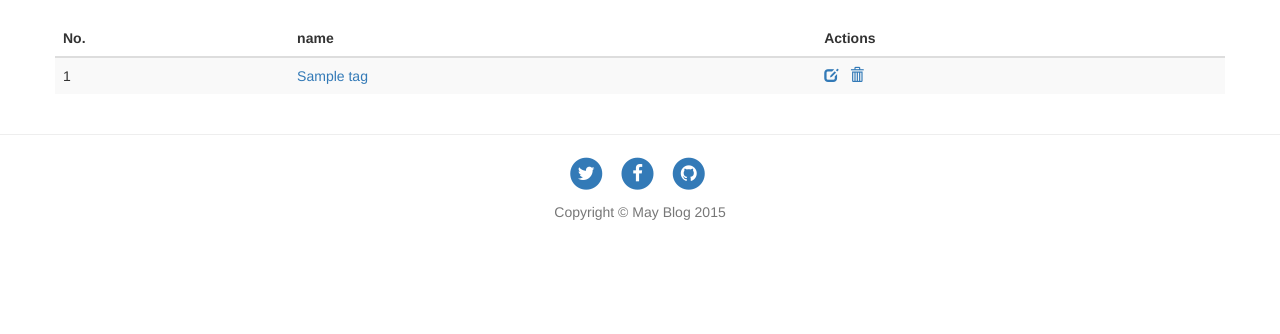
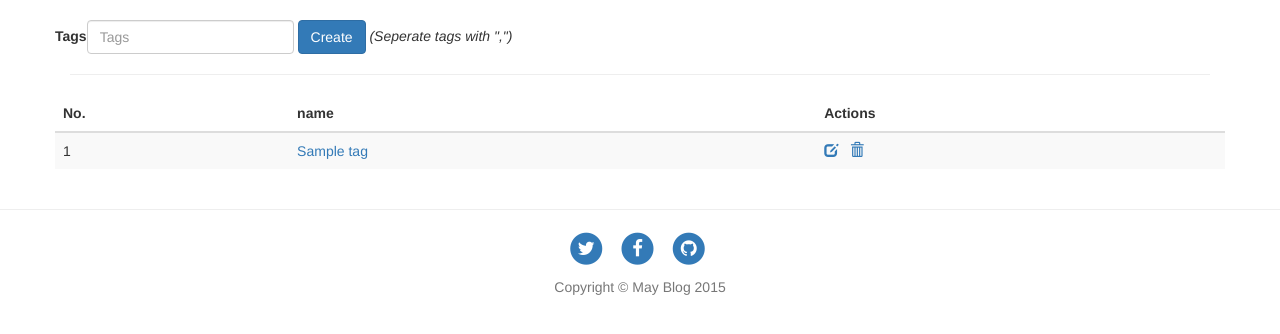
Before and after one commit to codyle50/Django-Blog, a Django app: page /admin/tags/ in a window 1280 px wide. Shown: the part 52-386 px from the top of the page. Run offline with Django 3.2, Linux system fonts and the light colour scheme; a user stored in the database is signed in; tables that the repository leaves empty hold one stand-in row (values such as "Sample post"); some libraries are stand-ins or nearby versions.

Commit message:
create tags

```diff
--- a/blog/main/forms.py
+++ b/blog/main/forms.py
@@ -16,4 +16,7 @@ class NewPage(forms.Form):
     content = forms.CharField(widget=forms.Textarea)
 
 class CategoryForm(forms.Form):
-    name = forms.CharField(max_length=256)
+    name = forms.CharField(max_length=256, label='Category Name')
+
+class TagForm(forms.Form):
+    tags = forms.CharField(max_length=256, label='Tags')
--- a/blog/main/views.py
+++ b/blog/main/views.py
@@ -373,7 +373,9 @@ class AdminTags(View):
     template_name = 'blog_admin/tags.html'
 
     @method_decorator(login_required)
-    def get(self, request):
+    def get(self, request, form=None):
+        if not form:
+            form = forms.TagForm()
         tags = models.Tag.objects.all()
 
         paginator = Paginator(tags, PER_PAGE_ADMIN)
@@ -388,9 +390,24 @@ class AdminTags(View):
             tags = paginator.page(paginator.num_pages)
 
 
-        data = {'tags':tags}
+        data = {'tags':tags, 'form':form}
 
         return render(request, self.template_name, data)
+
+    @method_decorator(login_required)
+    def post(self, request, form=None):
+        form = forms.TagForm(request.POST)
+        if form.is_valid():
+            tags = form.cleaned_data['tags'].split(',')
+            for tag in tags:
+                tag_model, created = models.Tag.objects.get_or_create(name=tag)
+
+            msg = 'Succeed to create tags'
+            messages.add_message(request, messages.SUCCESS, msg)
+            url = reverse('main:admin_tags')
+            return redirect(url)
+        else:
+            return self.get(request, form=form)
 
 class AdminCategory(View):
     template_name = 'blog_admin/category.html'
--- a/blog/templates/blog_admin/tags.html
+++ b/blog/templates/blog_admin/tags.html
@@ -3,6 +3,25 @@
 
 {% block main %}
 {% load bootstrap3 %}
+
+<div class="row">
+    <!-- <div class="col-md-10 col-md-offset-1"> -->
+    <form class="form-inline" method="POST" >
+    {% csrf_token %}
+
+        {% bootstrap_form form %}
+
+        <button type="submit" class="btn btn-primary" name="publish" value="publish">Create</button>
+        <em>(Seperate tags with ",")</em>
+    </form>
+    <!-- </div> -->
+
+
+
+</div>
+
+<hr>
+
 <div class="row">
     <!-- <div class="col-md-10"> -->
     <!-- <h1>New Post</h1> -->
```
